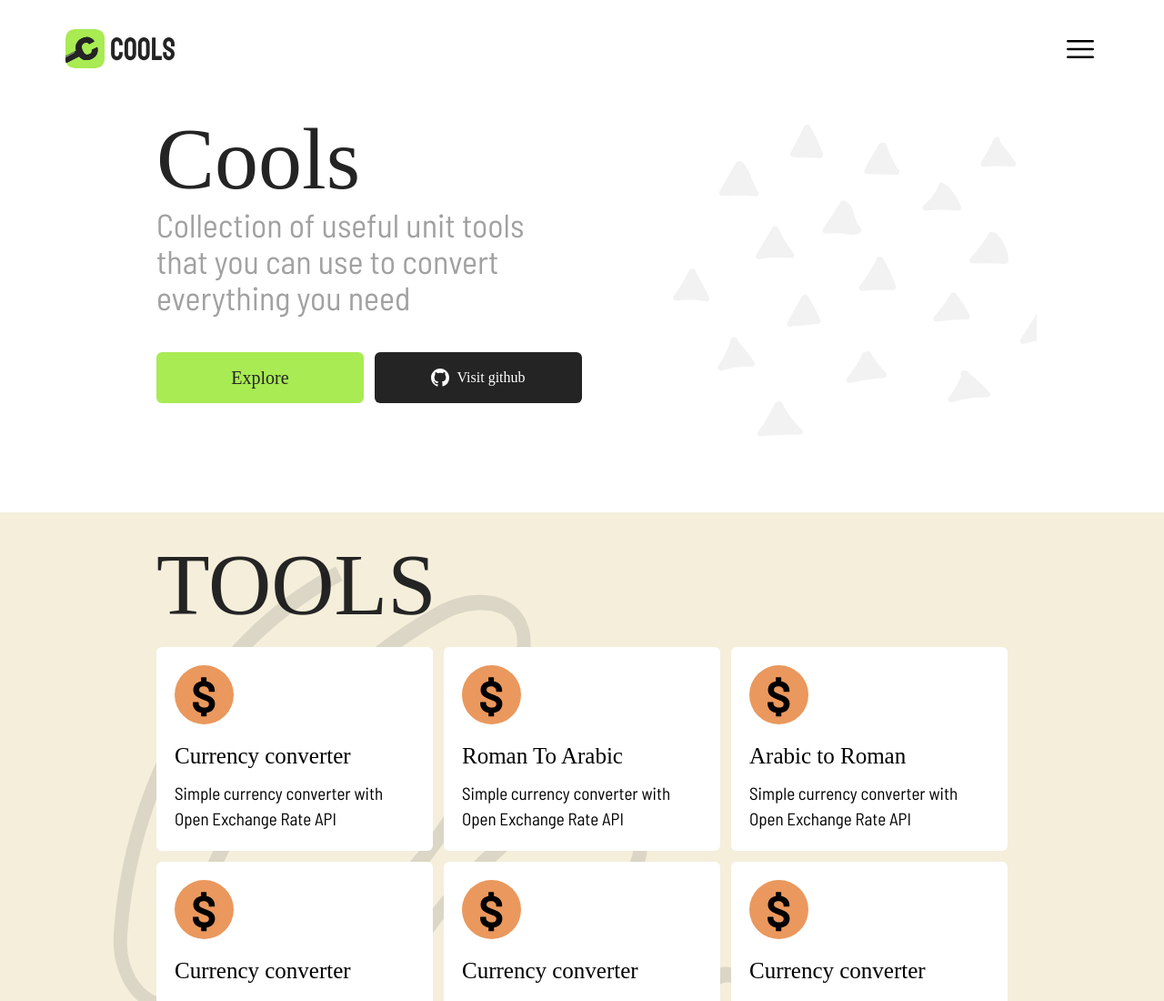
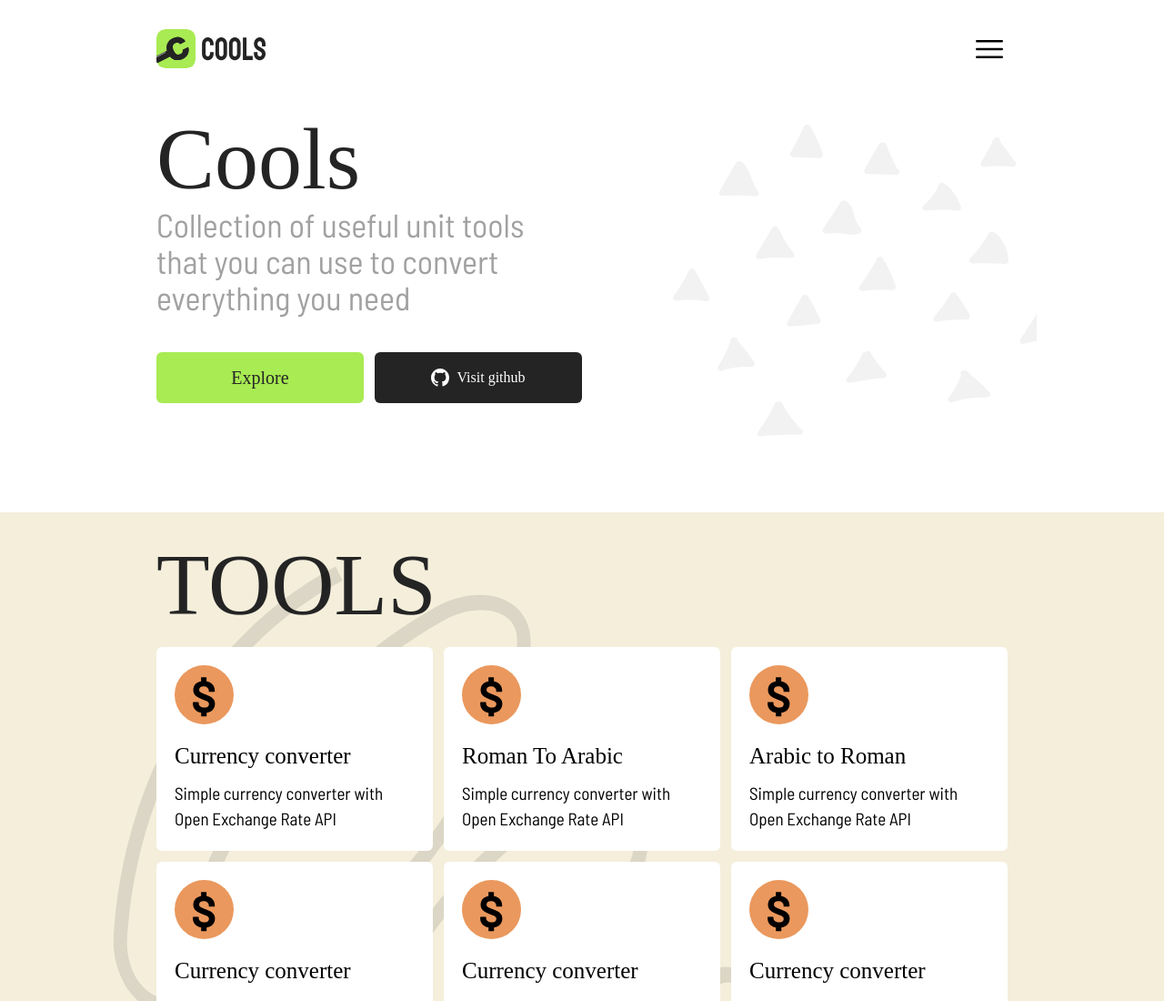
Before and after one commit to bbulakh/unit-converter-tools, an Astro site: page / in a window 1280 px wide. Shown: the top 1100 px of the page at 91% size. Built offline with nearby package versions, Linux system fonts and the light colour scheme; Astro itself is replaced by a stand-in of ours; a web font is replaced by a local one.

Commit message:
fix code formatting

```diff
--- a/src/components/NavBar.astro
+++ b/src/components/NavBar.astro
@@ -1,4 +1,6 @@
-<header class="w-full max-w-[1200px] mx-auto py-3 flex items-center justify-between px-[2rem] mb-10 mt-5">
+<header
+  class="w-full max-w-[1000px] mx-auto py-3 flex items-center justify-between px-[2rem] mb-10 mt-5"
+>
   <a class="w-fit" href="#">
     <img class="w-[120px]" src="/images/logo.svg" alt="Cools logo" />
   </a>
@@ -22,8 +24,7 @@
       <path
         fill-rule="evenodd"
         d="M3 6.75A.75.75 0 0 1 3.75 6h16.5a.75.75 0 0 1 0 1.5H3.75A.75.75 0 0 1 3 6.75ZM3 12a.75.75 0 0 1 .75-.75h16.5a.75.75 0 0 1 0 1.5H3.75A.75.75 0 0 1 3 12Zm0 5.25a.75.75 0 0 1 .75-.75h16.5a.75.75 0 0 1 0 1.5H3.75a.75.75 0 0 1-.75-.75Z"
-          clip-rule="evenodd"
-        />
+        clip-rule="evenodd"></path>
     </svg>
   </button>
 </header>
```
Lines whose indentation alone changed are shown as unchanged.
